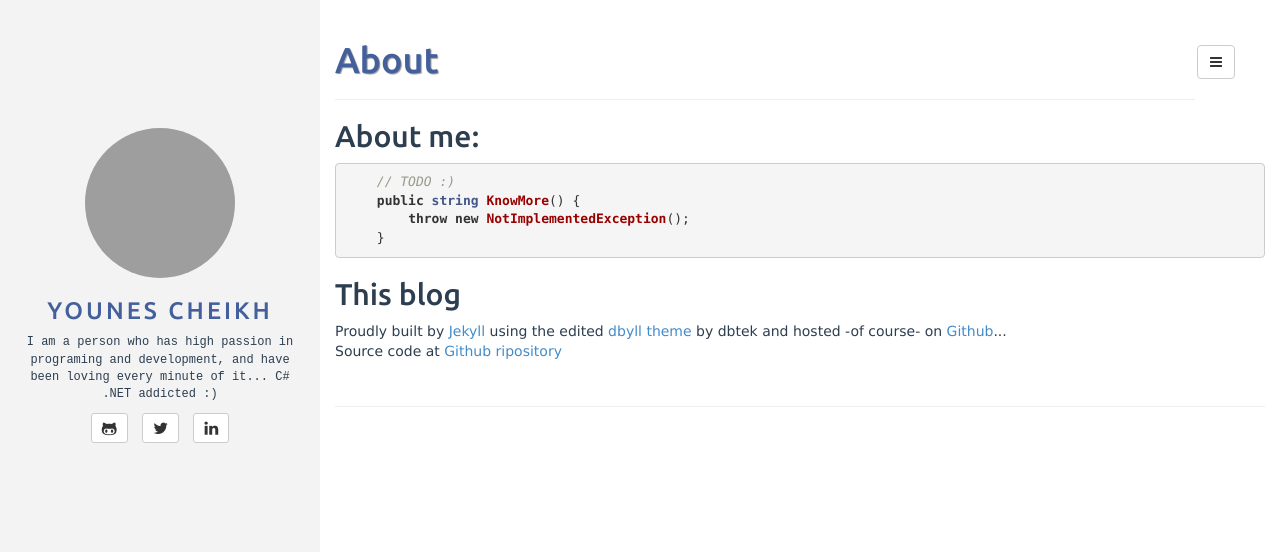
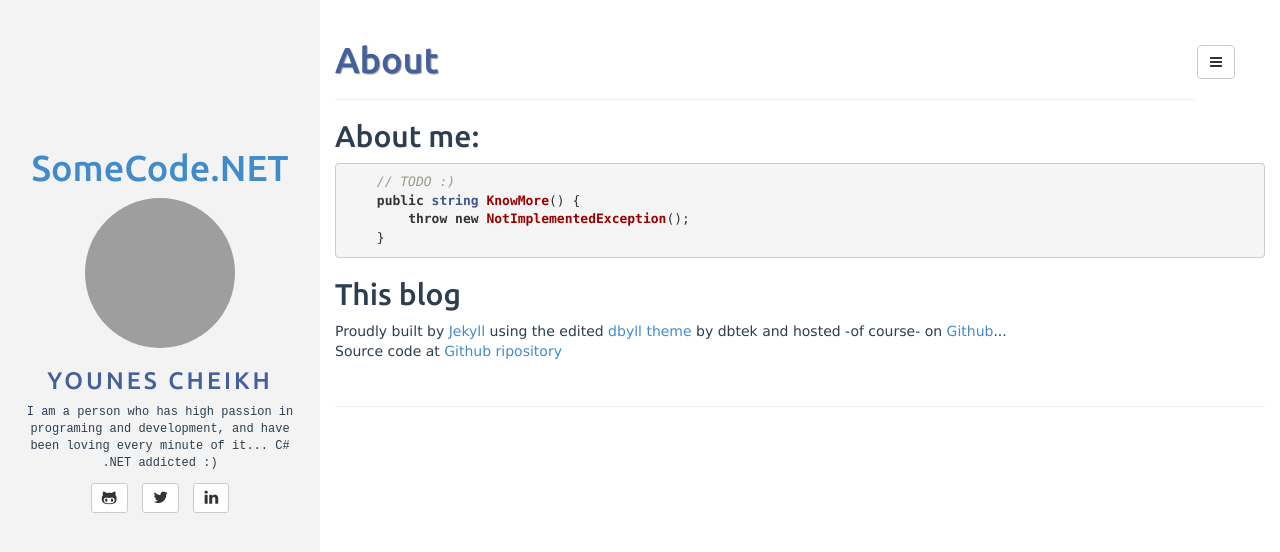
Before and after one commit to cyounes/cyounes.github.io, a Jekyll site: the page built from about.md, in a window 1280 px wide. Shown: the top 552 px of the page. Built offline with Jekyll 4.4.1, drawn with Linux system fonts in a browser that asks for light colours; grey boxes are pictures that could not be loaded.

Commit message:
Update sidebar.html

```diff
--- a/_includes/sidebar.html
+++ b/_includes/sidebar.html
@@ -1,5 +1,10 @@
 <!-- sidebar.html -->
 <header class="sidebar-header" role="banner">
+      {% if page.url == "/index.html" or page.url == "/" or page.url == "" %}
+      <!-- Do Nothing! -->
+      {% else %}
+      <h1><a href="{{ site.BASE_PATH }}/">{{ site.title }}</a></h1>
+      {% endif %}
 	<a href="{{ site.BASE_PATH }}/">
 		<!-- <img src="{{ site.ImagesFolder}}/Younes_Cheikh_Blog.jpg" class="img-circle" /> -->
 		<img src="//www.gravatar.com/avatar/{{site.author.email_md5}}?s=150" class="img-circle" />
```
